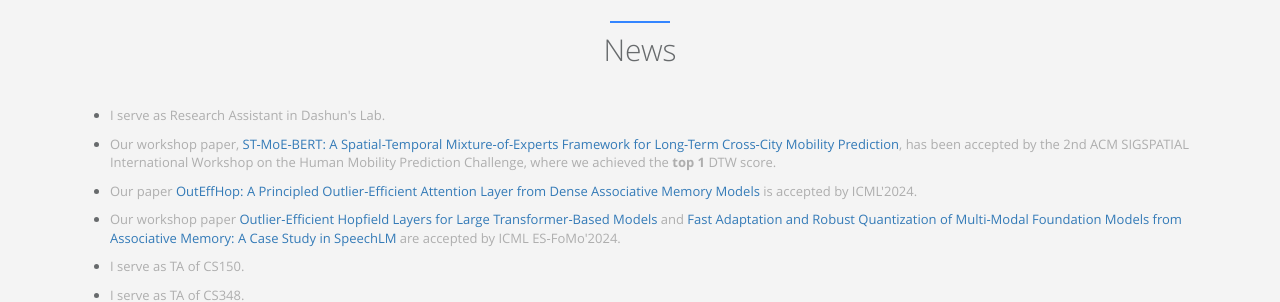
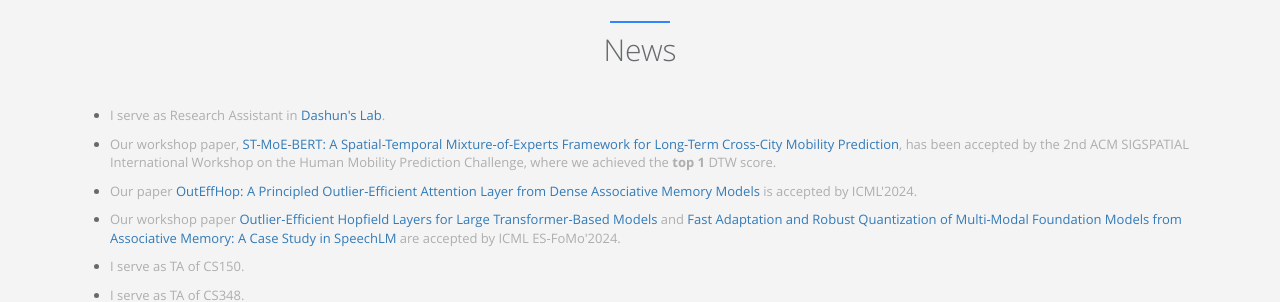
Before and after one commit to robinzixuan/robin.github.io, a Jekyll site: the page built from index.html, in a window 1280 px wide and 900 px high, scrolled down 1342 px. Shown: the part 154-456 px from the top of the window. Built offline with Jekyll 4.4.1, drawn with Linux system fonts in a browser that asks for light colours; part of the change alters nothing that is shown.

```diff
--- a/_includes/sections/news.html
+++ b/_includes/sections/news.html
@@ -7,7 +7,7 @@
   </div>
 
   <ul>
-    <li><p> I serve as Research Assistant in </a href="https://www.dashunwang.com/group">Dashun's Lab</a>. </li>
+    <li><p> I serve as Research Assistant in <a href="https://www.dashunwang.com/group">Dashun's Lab</a>. </li>
     <li><p> Our workshop paper, <a href="https://arxiv.org/abs/2410.14099v1">ST-MoE-BERT: A Spatial-Temporal Mixture-of-Experts Framework for Long-Term Cross-City Mobility Prediction</a>, has been accepted by the 2nd ACM SIGSPATIAL International Workshop on the Human Mobility Prediction Challenge, where we achieved the <b>top 1</b> DTW score.
   </p>
 </li>
```
